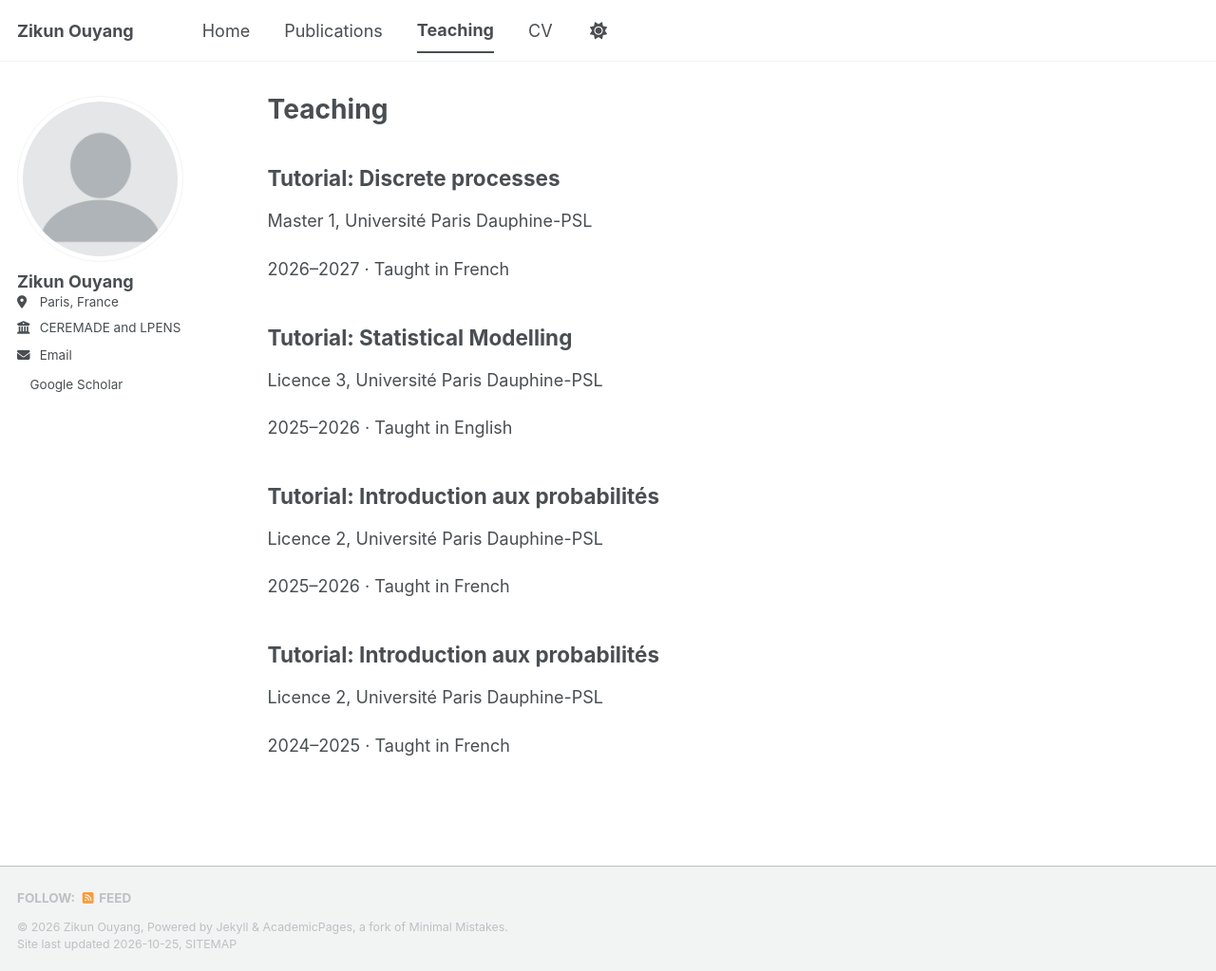
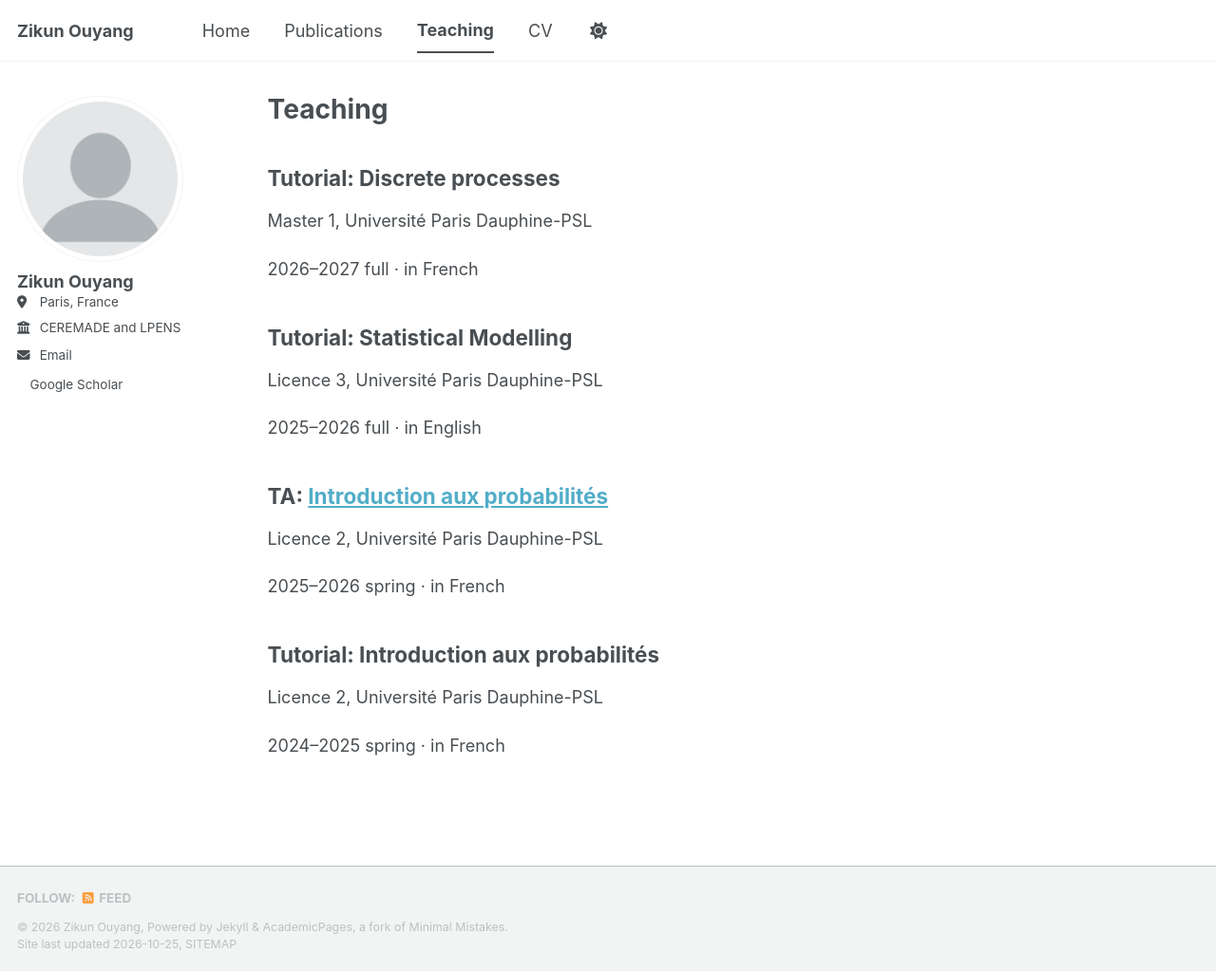
Before and after one commit to ZikunOuyang/zikunouyang.github.io, a Jekyll site: the page built from _pages/teaching.html, in a window 1280 px wide and 1023 px high. Shown: the whole window at 95% size. Built offline with Jekyll 4.4.1, drawn with Linux system fonts in a browser that asks for light colours; a style sheet for code colours, icons or effects is not loaded.

Commit message:
Update teaching.html

```diff
--- a/_pages/teaching.html
+++ b/_pages/teaching.html
@@ -7,16 +7,16 @@ author_profile: true
 
 <h2>Tutorial: Discrete processes</h2>
 <p>Master 1, Université Paris Dauphine-PSL</p>
-<p>2026–2027 · Taught in French</p>
+<p>2026–2027 full · in French</p>
 
 <h2>Tutorial: Statistical Modelling</h2>
 <p>Licence 3, Université Paris Dauphine-PSL</p>
-<p>2025–2026 · Taught in English</p>
+<p>2025–2026 full ·  in English</p>
+
+<h2>TA: <a href="https://www.ceremade.dauphine.fr/~detiliere/enseignement.html"> Introduction aux probabilités</a></h2>
+<p>Licence 2, Université Paris Dauphine-PSL</p>
+<p>2025–2026 spring · in French</p>
 
 <h2>Tutorial: Introduction aux probabilités</h2>
 <p>Licence 2, Université Paris Dauphine-PSL</p>
-<p>2025–2026 · Taught in French</p>
-
-<h2>Tutorial: Introduction aux probabilités</h2>
-<p>Licence 2, Université Paris Dauphine-PSL</p>
-<p>2024–2025 · Taught in French</p>
+<p>2024–2025 spring · in French</p>
```
